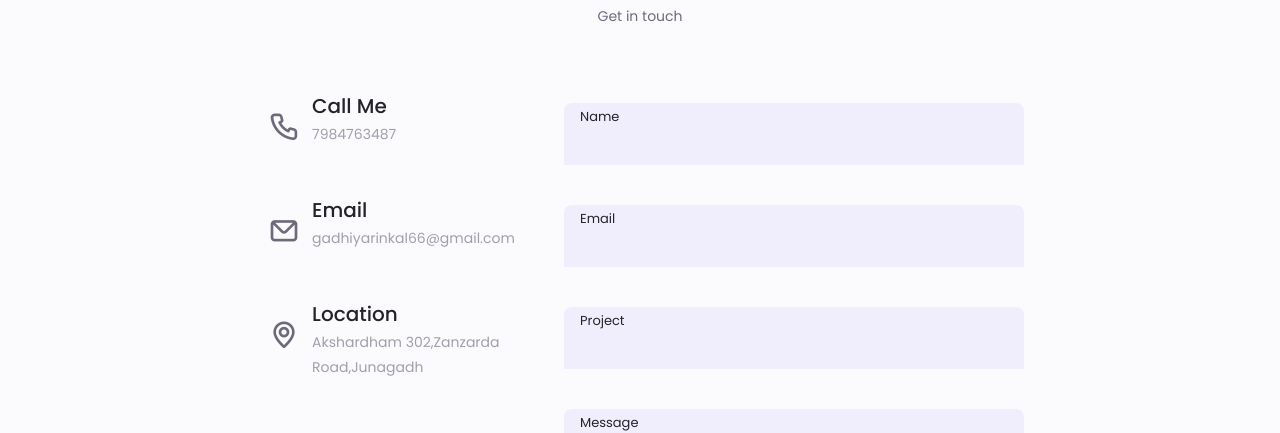
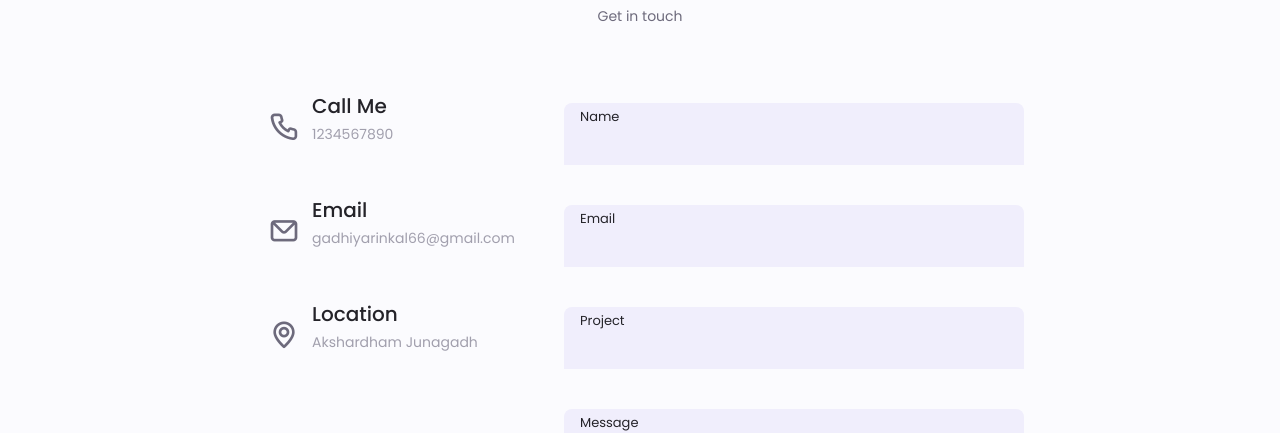
Before and after one commit to Rinkal074/my_resume, a plain HTML site: page index.html in a window 1280 px wide. Shown: the part 5120-5553 px from the top of the page. Drawn offline with nearby package versions, Linux system fonts and the light colour scheme.

Commit message:
index.html

```diff
--- a/index.html
+++ b/index.html
@@ -827,7 +827,7 @@
                         <i class="uil uil-phone contact__icon"></i>
                         <div>
                             <h3 class="contact__title">Call Me</h3>
-                            <span class="contact__subtitle">7984763487</span>
+                            <span class="contact__subtitle">1234567890</span>
                         </div>
                     </div>
 
@@ -843,7 +843,7 @@
                         <i class="uil uil-map-marker contact__icon"></i>
                         <div>
                             <h3 class="contact__title">Location</h3>
-                            <span class="contact__subtitle">Akshardham 302,Zanzarda Road,Junagadh</span>
+                            <span class="contact__subtitle">Akshardham Junagadh</span>
                         </div>
                     </div>
                 </div>
```
